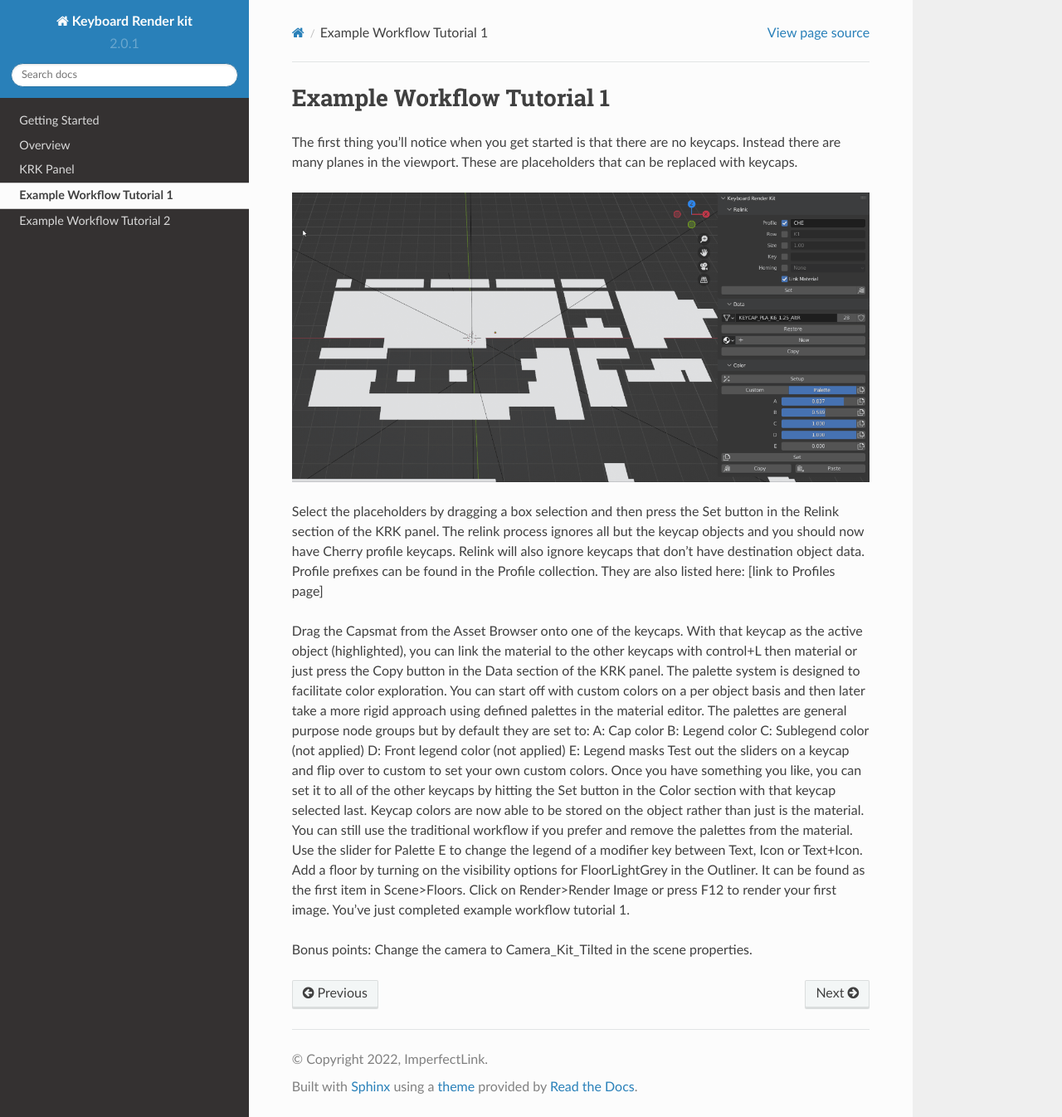
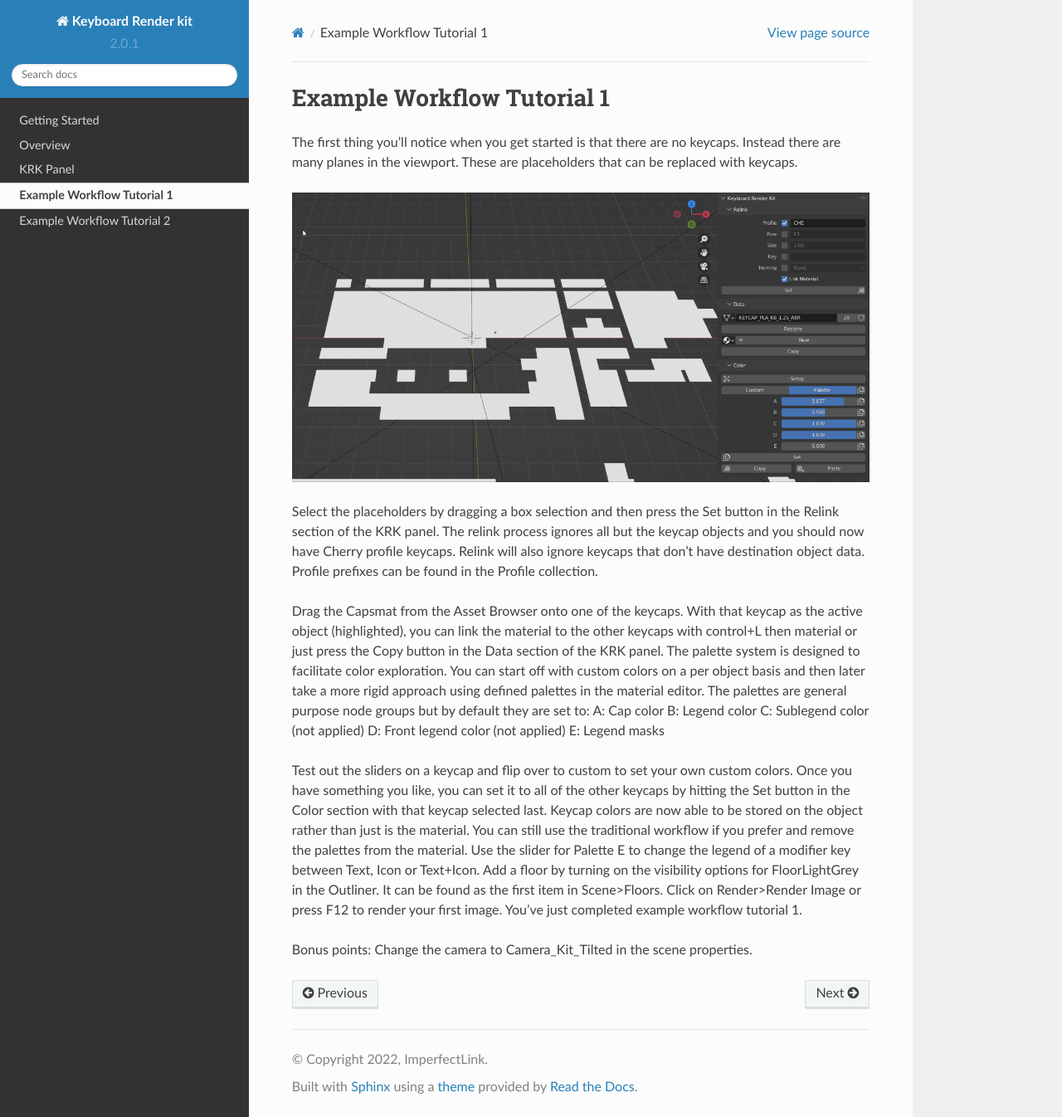
Before and after one commit to imperfectlink/KeyboardRenderKit, a Sphinx documentation site: the page built from docs/source/workflow1.rst, in a window 1280 px wide and 1346 px high. Shown: the whole window at 83% size. Built offline with Sphinx 7.4.7 and the Read the Docs theme 2.0.0, drawn with Linux system fonts in a browser that asks for light colours.

Commit message:
Update workflow1.rst

```diff
--- a/docs/source/workflow1.rst
+++ b/docs/source/workflow1.rst
@@ -5,7 +5,7 @@
 
 .. image:: img/setcherry.gif
 
-Select the placeholders by dragging a box selection and then press the Set button in the Relink section of the KRK panel. The relink process ignores all but the keycap objects and you should now have Cherry profile keycaps. Relink will also ignore keycaps that don't have destination object data. Profile prefixes can be found in the Profile collection. They are also listed here: [link to Profiles page]
+Select the placeholders by dragging a box selection and then press the Set button in the Relink section of the KRK panel. The relink process ignores all but the keycap objects and you should now have Cherry profile keycaps. Relink will also ignore keycaps that don't have destination object data. Profile prefixes can be found in the Profile collection.
 
 Drag the Capsmat from the Asset Browser onto one of the keycaps. With that keycap as the active object (highlighted), you can link the material to the other keycaps with control+L then material or just press the Copy button in the Data section of the KRK panel.
 The palette system is designed to facilitate color exploration. You can start off with custom colors on a per object basis and then later take a more rigid approach using defined palettes in the material editor.
@@ -15,6 +15,7 @@
 C: Sublegend color (not applied)
 D: Front legend color (not applied)
 E: Legend masks
+
 Test out the sliders on a keycap and flip over to custom to set your own custom colors. Once you have something you like, you can set it to all of the other keycaps by hitting the Set button in the Color section with that keycap selected last.
 Keycap colors are now able to be stored on the object rather than just is the material. You can still use the traditional workflow if you prefer and remove the palettes from the material.
 Use the slider for Palette E to change the legend of a modifier key between Text, Icon or Text+Icon.
```
